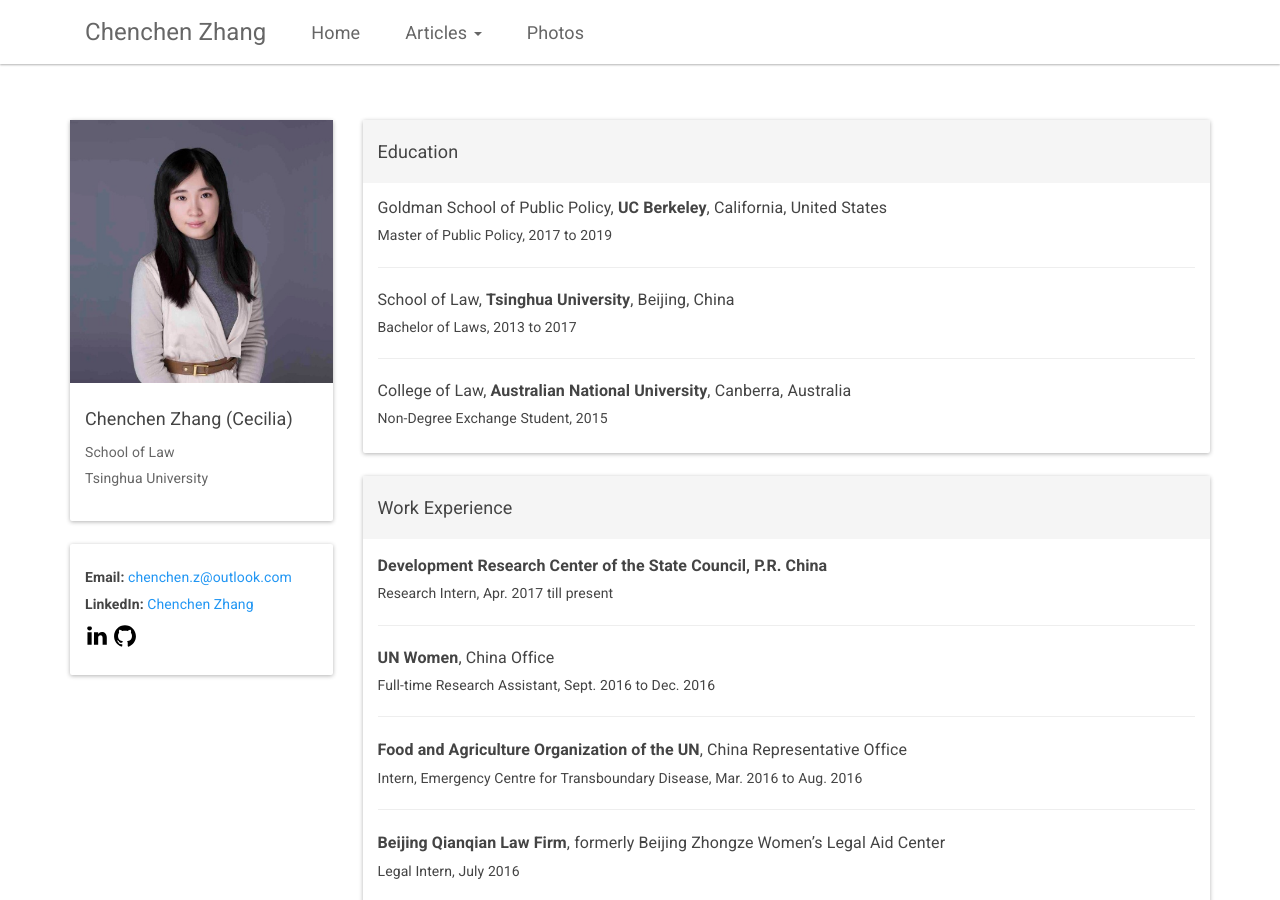
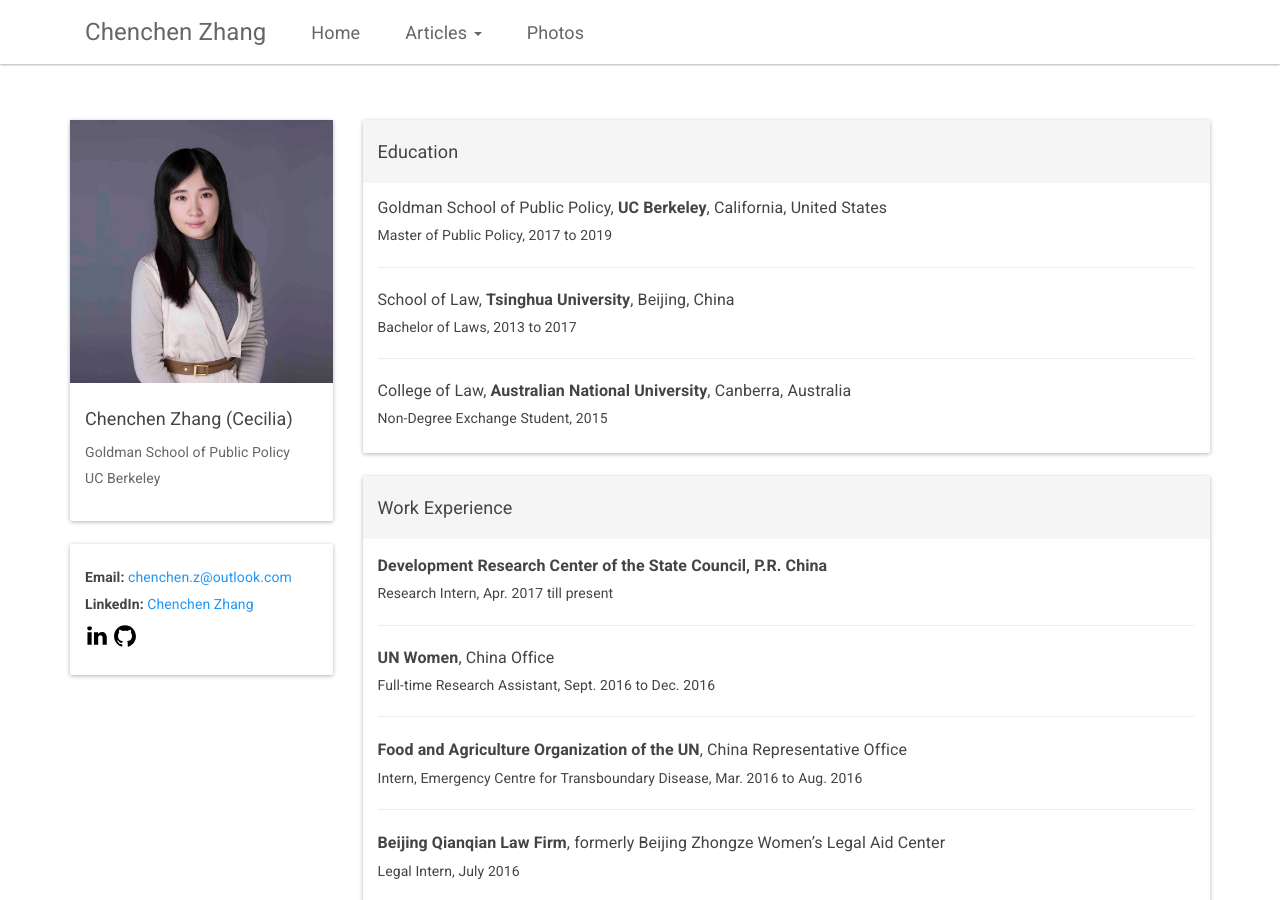
Before and after one commit to CeciliaZhang/-CeciliaZhang-.github-io, a Jekyll site: the page built from index.html, in a window 1280 px wide and 900 px high. Built offline with Jekyll 4.4.1, drawn with Linux system fonts in a browser that asks for light colours; nearby versions of some CDN libraries.

Commit message:
Update information.html

```diff
--- a/_includes/information.html
+++ b/_includes/information.html
@@ -4,7 +4,7 @@
 
         <h4>Chenchen Zhang (Cecilia)</h4>
         <p style="font-size: 14px">
-            School of Law <br/> Tsinghua University <br/>
+            Goldman School of Public Policy <br/> UC Berkeley <br/>
         </p>
     </div>
 </div>
```
